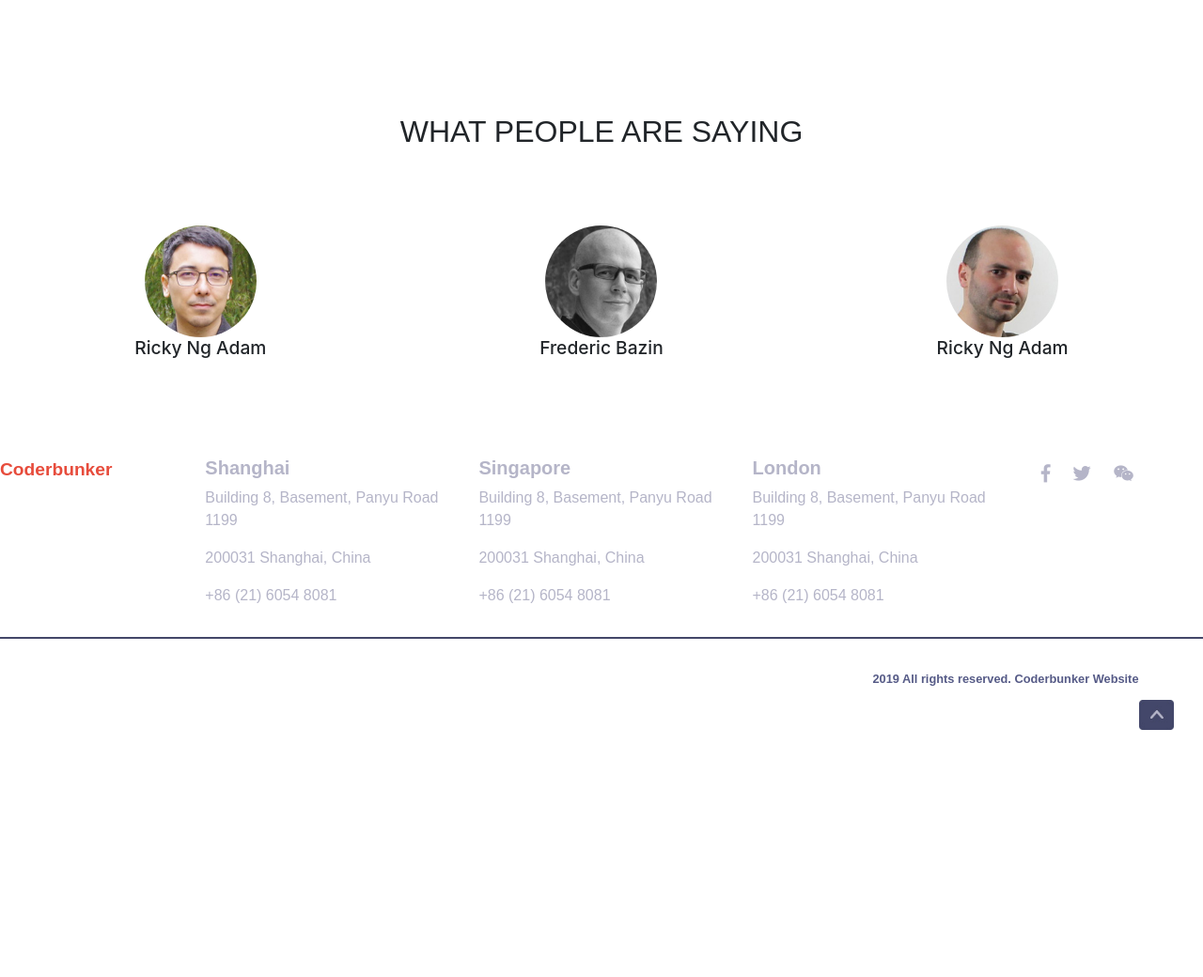
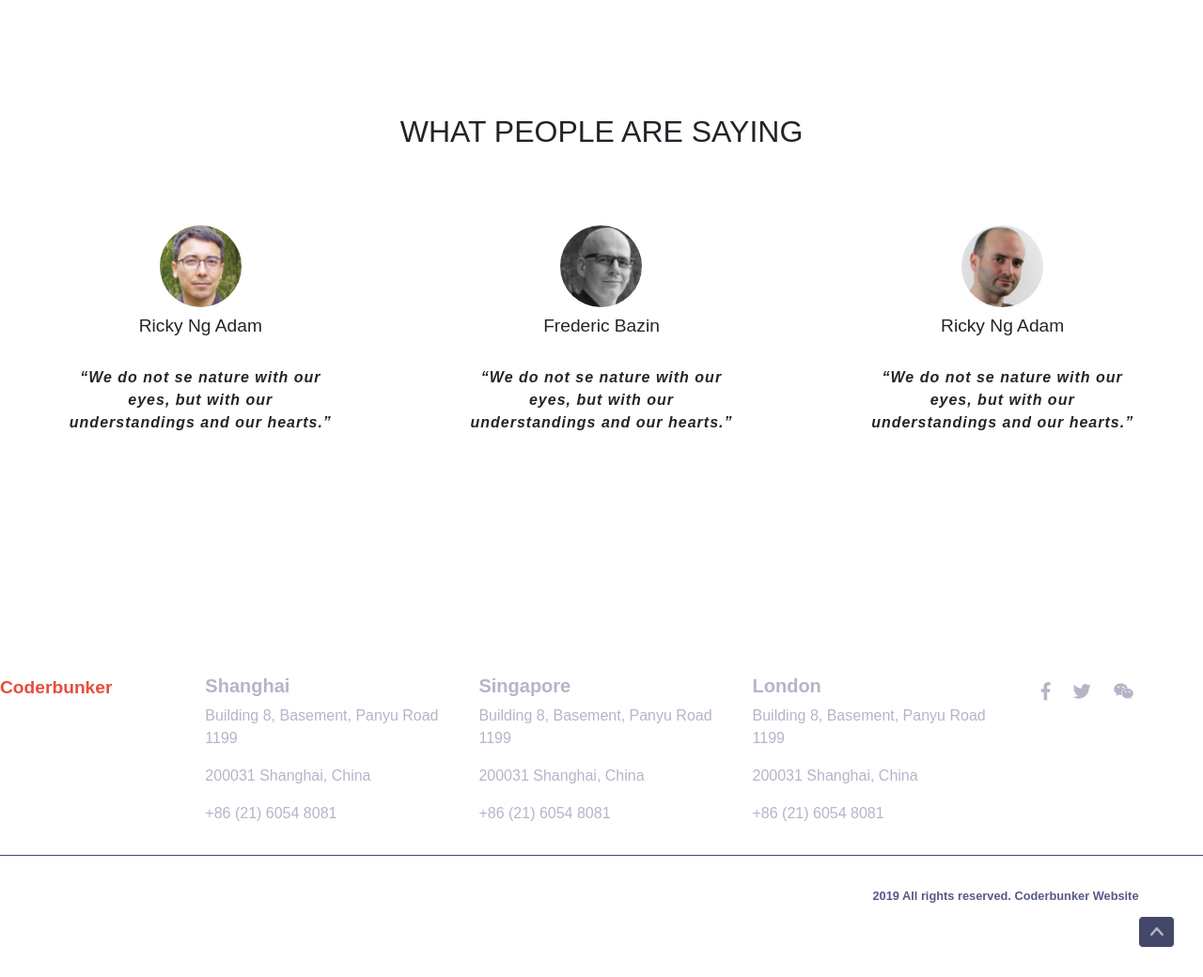
Before and after one commit to coderbunker/2019.coderbunker.com, a PHP site: page / in a window 1280 px wide. Shown: the part 3241-4281 px from the top of the page at 94% size. Before the commit the page ends 4018 px from the top, so only its background shows below. Run offline with PHP 8.4, Linux system fonts and the light colour scheme; some libraries are stand-ins or nearby versions; some web fonts are replaced.

Commit message:
what-people-are-saying section finished

```diff
--- a/css/main.css
+++ b/css/main.css
@@ -2,7 +2,7 @@ hr {
     display: block;
     height: 1px;
     border: 0;
-    border-top: 2px solid #434769;
+    border-top: 1px solid #434769;
     margin: 1em 0;
     padding: 0;
 }
@@ -134,7 +134,7 @@ p.proposal-text{
     margin-bottom:12rem;
 }
 #footer-container {
-    margin-top:6rem;
+    margin-top:15rem;
 }
 #footer-social-icons {
     color: #b5b5c8 !important;
@@ -186,7 +186,22 @@ p.proposal-text{
     font-style: normal;
     color: #b5b5c8;
 }
+.people-name {
+    margin-top:0.5rem;
+    margin-bottom:2rem;
+    font-family: montserrat, sans-serif;
+    font-weight: 300;
+    font-style: normal;
 
+}
+.people-quote {
+    text-align:center;
+    font-family: montserrat, sans-serif;
+    font-weight: 600;
+    font-style: italic;
+    letter-spacing: 1px;
+
+}
 /* Icons */
 .fa-handshake, .fa-money-check-alt, .fa-smile-wink {
     color:#e74c3c;
--- a/index.html
+++ b/index.html
@@ -179,17 +179,20 @@
                     <div class="section-title col-12 mh-100 p-0"><h2>WHAT PEOPLE ARE SAYING</h2></div>
                     <div class="col-12">
                         <div class="row">
-                            <div class="col-4">
+                            <div class="col-3 mx-auto">
                                 <img src="images/people/ricky.png" width="30%" class="mx-auto d-block rounded-circle"/>
-                                <h4 class="text-center">Ricky Ng Adam</h4>
+                                <h4 class="text-center people-name">Ricky Ng Adam</h4>
+                                <p class="people-quote">“We do not se nature with our eyes, but with our understandings and our hearts.”</p>
                             </div>
-                            <div class="col-4">
+                            <div class="col-3 mx-auto">
                                 <img src="images/people/frederic.jpg" width="30%" class="mx-auto d-block rounded-circle"/>
-                                <h4 class="text-center">Frederic Bazin</h4>
+                                <h4 class="text-center people-name">Frederic Bazin</h4>
+                                <p class="people-quote">“We do not se nature with our eyes, but with our understandings and our hearts.”</p>
                             </div>
-                            <div class="col-4">
+                            <div class="col-3 mx-auto">
                                 <img src="images/people/julien.jpg" width="30%" class="mx-auto d-block rounded-circle"/>
-                                <h4 class="text-center">Ricky Ng Adam</h4>
+                                <h4 class="text-center people-name">Ricky Ng Adam</h4>
+                                <p class="people-quote">“We do not se nature with our eyes, but with our understandings and our hearts.”</p>
                             </div>
                         </div>
                     </div>
```
